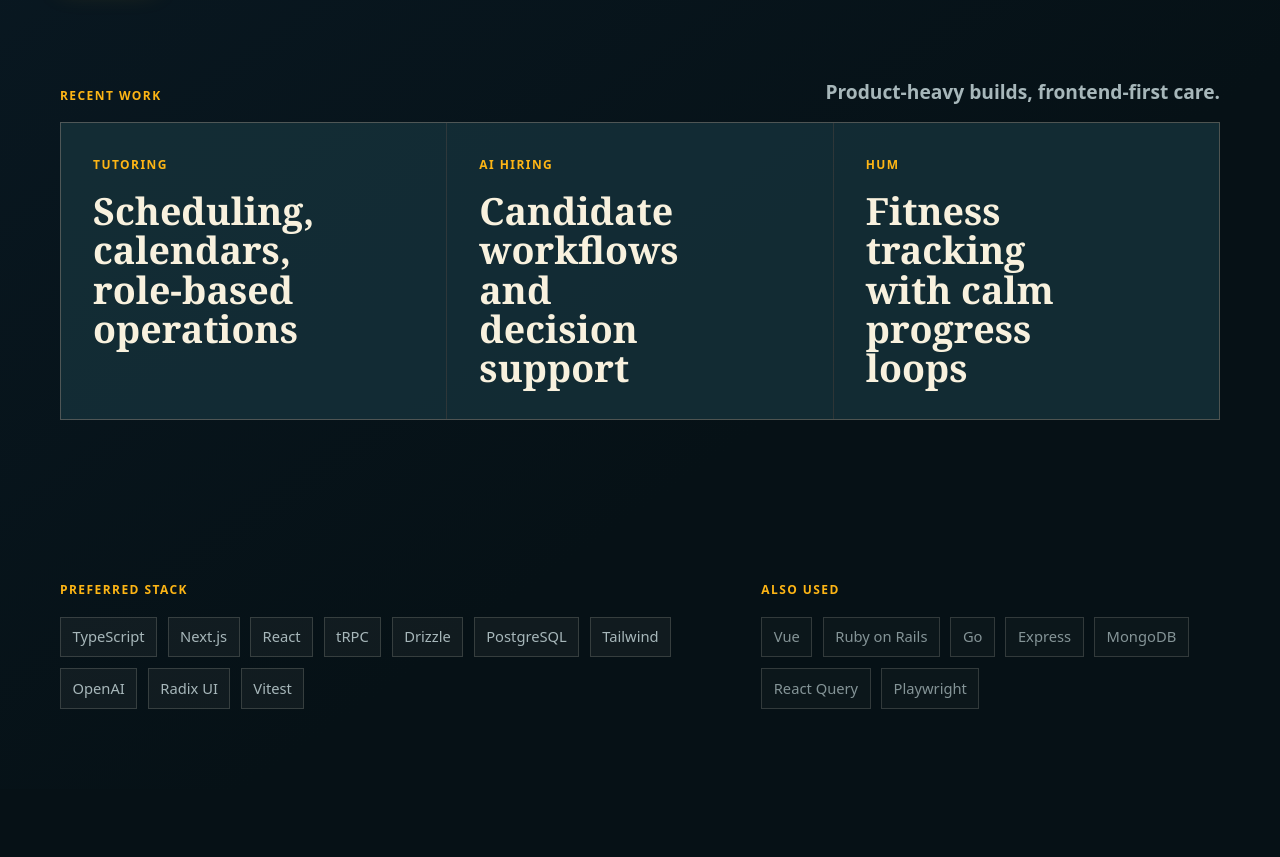
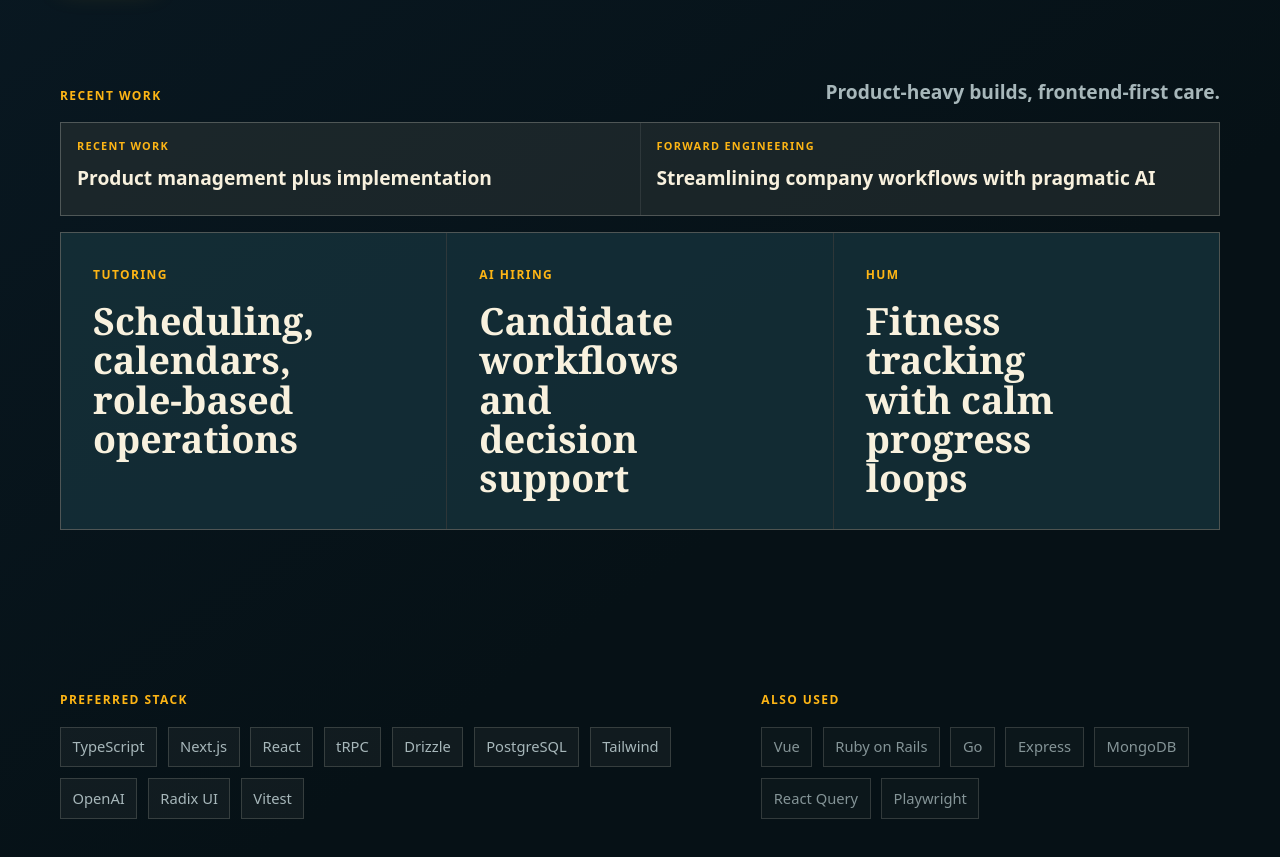
Before and after one commit to jiselle03/jiselle03.github.io, an Astro site: page / in a window 1280 px wide. Shown: the part 900-1757 px from the top of the page. Before the commit the page ends 1689 px from the top, so only its background shows below. Built offline with nearby package versions, Linux system fonts and the light colour scheme; Astro itself is replaced by a stand-in of ours.

Commit message:
feat: clarify product ownership positioning

```diff
--- a/src/pages/index.astro
+++ b/src/pages/index.astro
@@ -11,6 +11,11 @@ const signals = [
   { label: 'Tutoring', value: 'Scheduling, calendars, role-based operations' },
   { label: 'AI hiring', value: 'Candidate workflows and decision support' },
   { label: 'Hum', value: 'Fitness tracking with calm progress loops' },
+];
+
+const ownershipNotes = [
+  { label: 'Recent work', value: 'Product management plus implementation' },
+  { label: 'Forward engineering', value: 'Streamlining company workflows with pragmatic AI' },
 ];
 
 const preferredStack = ['TypeScript', 'Next.js', 'React', 'tRPC', 'Drizzle', 'PostgreSQL', 'Tailwind', 'OpenAI', 'Radix UI', 'Vitest'];
@@ -86,6 +91,15 @@ const alsoUsed = ['Vue', 'Ruby on Rails', 'Go', 'Express', 'MongoDB', 'React Que
           <h2 id="work-title">Product-heavy builds, frontend-first care.</h2>
         </div>
 
+        <div class="ownership-strip" aria-label="Work style">
+          {ownershipNotes.map((item) => (
+            <p>
+              <span>{item.label}</span>
+              {item.value}
+            </p>
+          ))}
+        </div>
+
         <div class="signal-grid">
           {signals.map((item) => (
             <article class="signal-card">
--- a/src/styles/global.css
+++ b/src/styles/global.css
@@ -343,6 +343,35 @@ h1 span:last-child {
   text-align: right;
 }
 
+.ownership-strip {
+  display: grid;
+  grid-template-columns: repeat(2, minmax(0, 1fr));
+  gap: 1px;
+  margin-bottom: 1rem;
+  border: 1px solid var(--line);
+  background: var(--line);
+}
+
+.ownership-strip p {
+  display: grid;
+  gap: 0.35rem;
+  min-height: 5.75rem;
+  padding: 1rem;
+  background: rgba(6, 17, 22, 0.48);
+  color: var(--ink);
+  font-size: clamp(1rem, 2vw, 1.2rem);
+  font-weight: 750;
+  line-height: 1.25;
+}
+
+.ownership-strip span {
+  color: var(--gold);
+  font-size: 0.68rem;
+  font-weight: 850;
+  letter-spacing: 0.12em;
+  text-transform: uppercase;
+}
+
 .signal-grid {
   display: grid;
   grid-template-columns: repeat(3, minmax(0, 1fr));
@@ -487,6 +516,10 @@ h1 span:last-child {
     text-align: left;
   }
 
+  .ownership-strip {
+    grid-template-columns: 1fr;
+  }
+
   .site-header,
   .page-shell {
     width: min(var(--max-page), calc(100% - 1.25rem));
```
Also changed, not shown: .impeccable.md.
